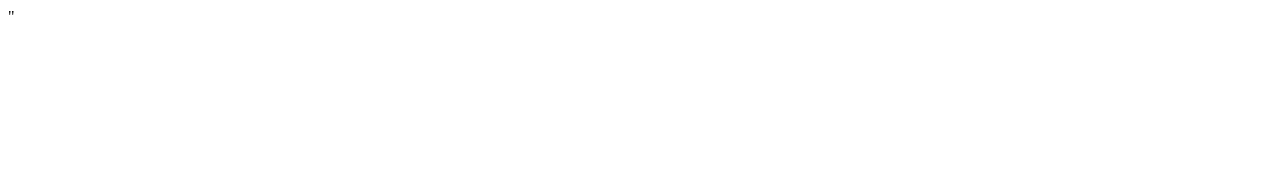
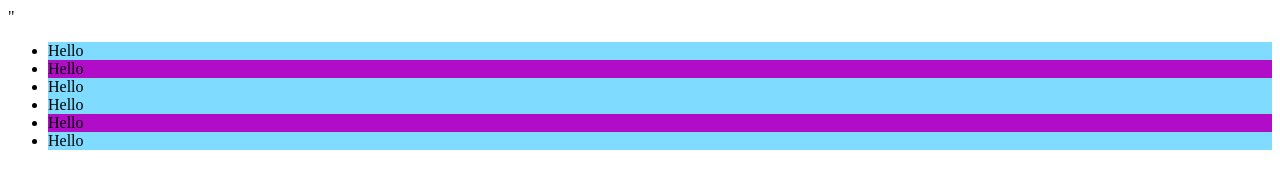
Before and after one commit to sandypal/javascript, a plain HTML site: page index.html in a window 1280 px wide. Drawn offline with Linux system fonts and the light colour scheme.

Commit message:
Excercise 1,2 and 3 code

```diff
--- /dev/null
+++ b/app.css
@@ -0,0 +1,7 @@
+li {
+    background-color: #B10DC9;
+  }
+
+  .highlight {
+    background-color: #7FDBFF;
+  }
--- a/app.js
+++ b/app.js
@@ -1,12 +1,12 @@
 // Description: Create a function called createMultiplier that takes a number as an argument and returns a new function. The returned function should take another number and multiply it by the first number.
-const multiplyBy2 = createMultiplier(2);
-console.log(multiplyBy2(5)); // Output: 10
+// const multiplyBy2 = createMultiplier(2);
+// console.log(multiplyBy2(5)); // Output: 10
 
-function createMultiplier(num){
-    return function(num2){
-        return num * num2;
-    }
-}
+// function createMultiplier(num){
+//     return function(num2){
+//         return num * num2;
+//     }
+// }
 
 // const multiplyBy2 = createMultiplier(23);
 // console.log(multiplyBy2(4)); // Output: 10
@@ -146,3 +146,45 @@ function createMultiplier(num){
 // ];
 
 // const hitmovies = movies.filter(({score}) => score >=9 );
+
+// YOUR CODE GOES IN HERE:
+// let spanEle = document.querySelector('span');
+// console.dir(spanEle);
+// spanEle.innerText = 'Disgusting';
+document.addEventListener('DOMContentLoaded', function() {
+// let imgTag = document.querySelector('img');
+// console.dir(imgTag);
+// imgTag.src = 'https://devsprouthosting.com/images/chicken.jpg';
+// imgTag.alt = 'chicken'
+ // Excercise 1
+// let divTag = document.getElementById('container');
+// divTag.style.textAlign = "center";
+// let imgTag = document.querySelector('img');
+// console.dir(imgTag);
+// imgTag.style.width = "150px";
+// imgTag.style.borderRadius = "50%";
+
+// Excercise 2
+// const colors = ['red', 'orange', 'yellow', 'green', 'blue', 'indigo', 'violet']; //PLEASE DON'T CHANGE THIS LINE!
+
+// //YOUR CODE GOES HERE:
+
+// let spanTags = document.querySelectorAll('span');
+
+// spanTags.forEach((span,index) => {
+//     span.style.color = colors[index];
+// });
+
+// Excercise 3
+
+const liTags = document.querySelectorAll('li');
+
+liTags.forEach((li, index) => {
+    if(li.classList.contains("highlight")){
+        li.style.backgroundColor = '#B10DC9';;
+    }else{
+        li.style.backgroundColor = '#7FDBFF';
+    }
+});
+
+});
--- a/index.html
+++ b/index.html
@@ -4,8 +4,47 @@
     <meta name="viewport" content="width=device-width, initial-scale=1.0">
     <title>Document</title>
     <script type="text/javascript" src="app.js"></script>"
+    <link rel="stylesheet" href="app.css">
 </head>
 <body>
+    <!--PLEASE LEAVE THIS LINE ALONE! MAKE YOUR CHANGES USING JAVASCRIPT!!-->
+    <!-- <h1>Pickles Are <span>Delicious</span></h1>
+    Egg and Chicken -->
+
+<!--
+<h4>Which Came First?</h4>
+<img src="https://devsprouthosting.com/images/egg.jpg" width="200px">
+image source: unsplash.com -->
+<!-- Excercise 1
+<div id="container">
+    <h1>I &hearts; Trees</h1>
+    <img src="https://images.unsplash.com/photo-1596328546171-77e37b5e8b3d?ixlib=rb-1.2.1&ixid=eyJhcHBfaWQiOjEyMDd9&auto=format&fit=crop&w=1400&q=80" alt="">
+</div> -->
+
+<!-- Excercise 2 Rainbow -->
+
+<!-- <h1>
+    <span>R</span>
+    <span>A</span>
+    <span>I</span>
+    <span>N</span>
+    <span>B</span>
+    <span>O</span>
+    <span>W</span>
+</h1> -->
+
+
+<!-- Excercise 3 ClassList Practice -->
+
+<ul>
+    <li>Hello</li>
+    <li class="highlight">Hello</li>
+    <li>Hello</li>
+    <li>Hello</li>
+    <li class="highlight">Hello</li>
+    <li>Hello</li>
+</ul>
+
 
 </body>
 </html>
```
